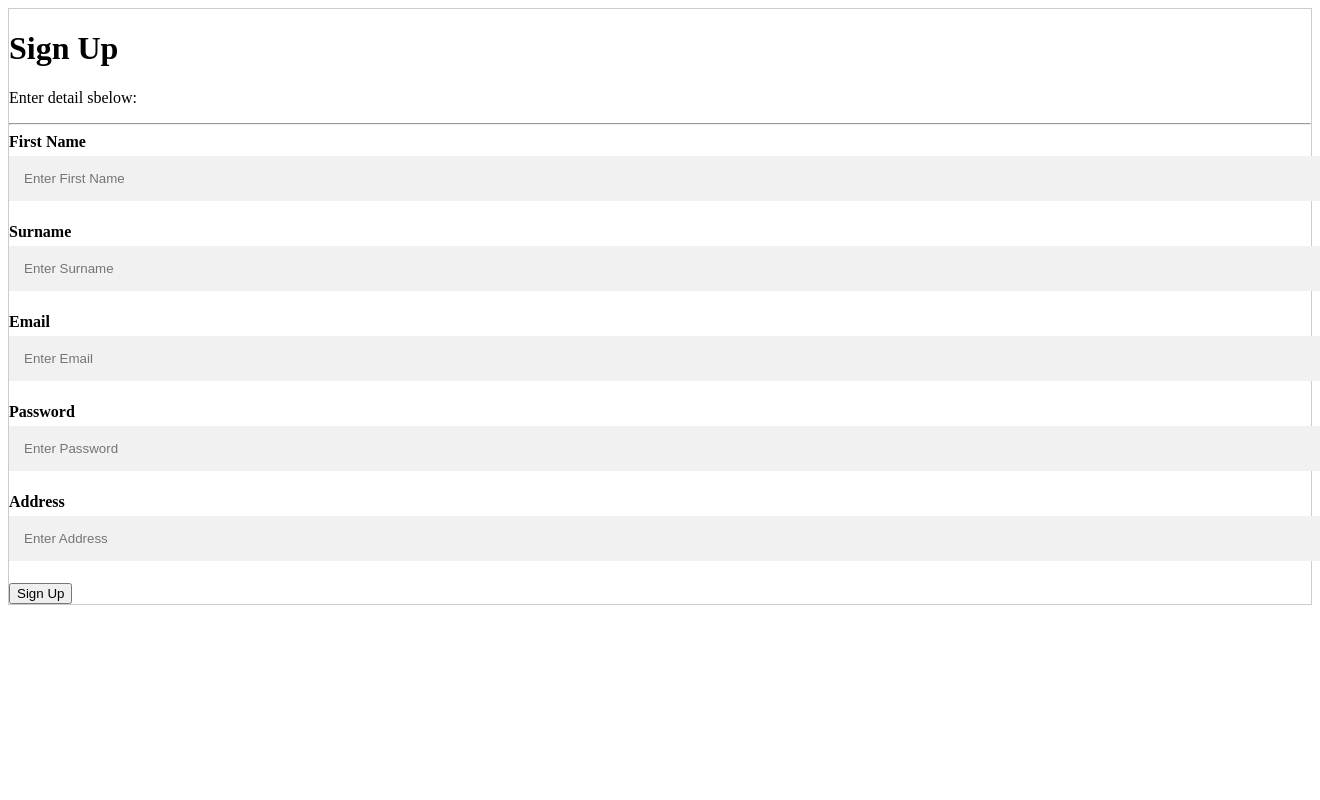
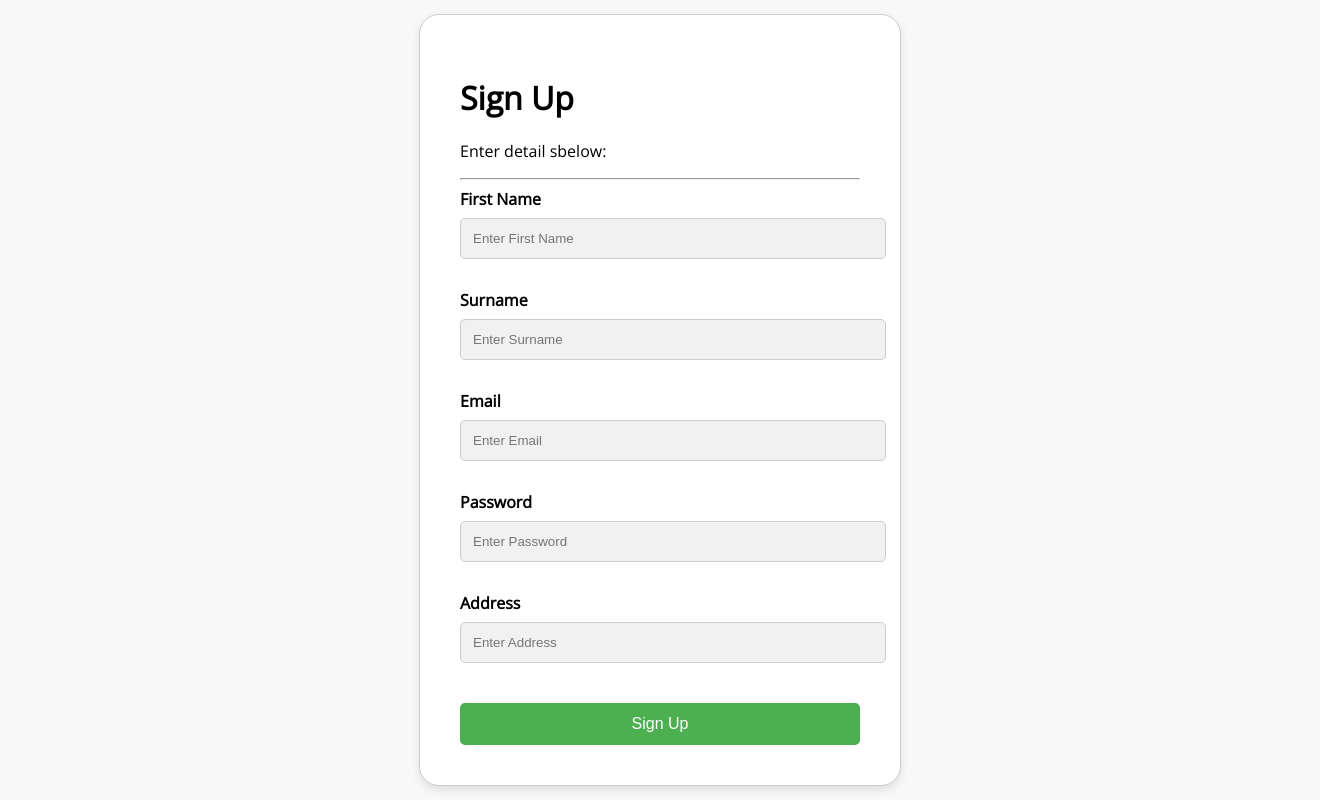
Before and after one commit to kxngcorneil/GreenSwap, a PHP site: page /signup.html in a window 1320 px wide; the page is wider, and only the part inside the window is pictured. Run offline with PHP 8.4, Linux system fonts and the light colour scheme; some libraries are stand-ins or nearby versions.

Commit message:
Update signup.css

```diff
--- a/Website/css/signup.css
+++ b/Website/css/signup.css
@@ -1,9 +1,41 @@
-/* Full-width input fields */
-input[type=text], input[type=password] {
-    width: 100%;
-    padding: 15px;
-    margin: 5px 0 22px 0;
-    display: inline-block;
-    border: none;
-    background: #f1f1f1;
-  }
+
+body {
+  font-family: 'Open Sans', sans-serif;
+  display: flex;
+  justify-content: center;
+  align-items: center;
+  height: 100vh;
+  background-color: #f8f8f8;
+  margin: 0;
+}
+
+form {
+  background: white;
+  padding: 40px;
+  border-radius: 20px;
+  box-shadow: 0 4px 10px rgba(0, 0, 0, 0.1);
+  width: 400px;
+}
+
+
+input[type="text"], input[type="password"] {
+  width: 100%;
+  padding: 12px;
+  margin: 8px 0;
+  border: 1px solid #ccc;
+  border-radius: 5px;
+  background: #f1f1f1;
+  display: block;
+}
+
+.signupbtn {
+  width: 100%;
+  padding: 12px;
+  background-color: #4CAF50;
+  color: white;
+  border: none;
+  border-radius: 5px;
+  font-size: 16px;
+  cursor: pointer;
+  margin-top: 10px;
+}
```
